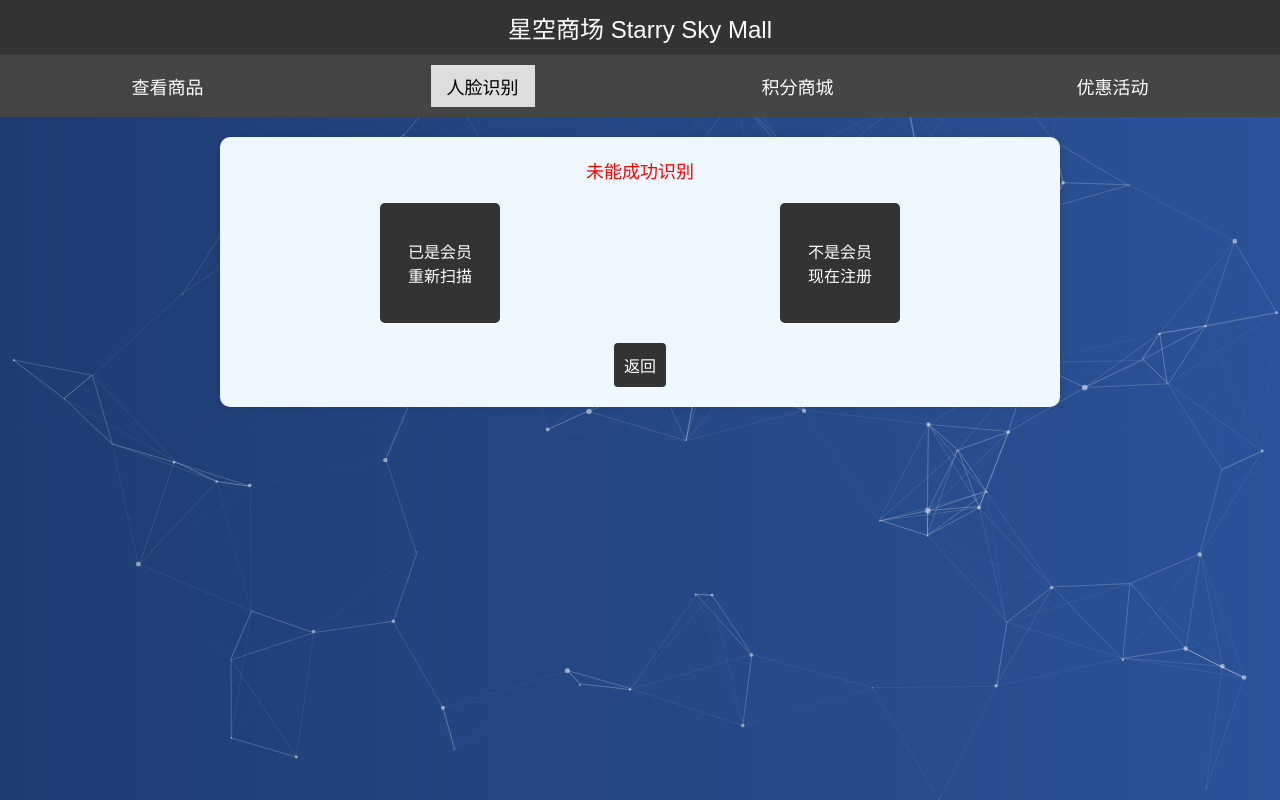
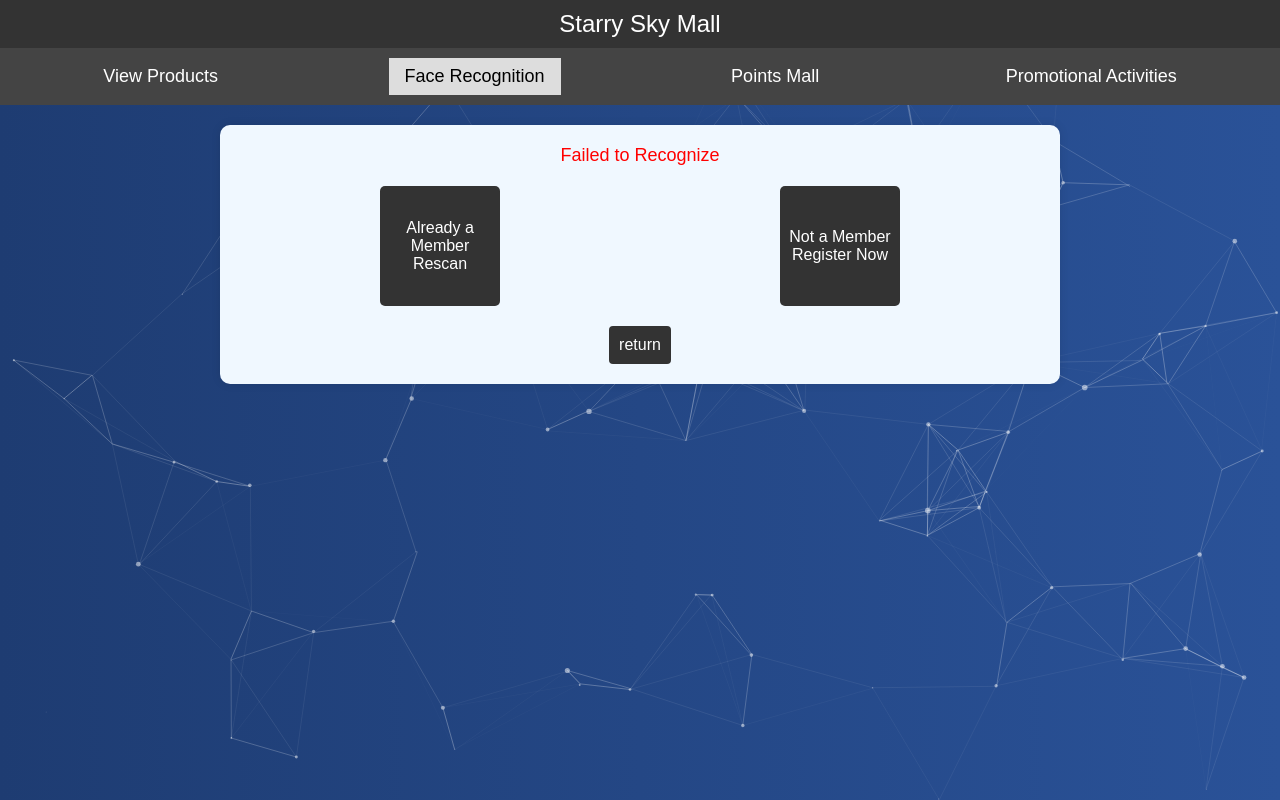
Before and after one commit to ShoppingFaceRecognition/Hainan, a Django app: template templates/items-robots/scan.html in a window 1280 px wide. Run offline with Django 4.2, Linux system fonts and the light colour scheme; the template is opened without the code that fills it, so the values that code supplies are empty; parts of the project's set-up code (start-up, migrations or seed data) failed here and were passed over.

Commit message:
Update scan.html

```diff
--- a/templates/items-robots/scan.html
+++ b/templates/items-robots/scan.html
@@ -97,21 +97,21 @@
 <body>
     <script src="../../static/js/background.js"></script>
     <div class="header">
-        星空商场 Starry Sky Mall
+         Starry Sky Mall
     </div>
     <div class="navbar">
-        <a href="/Commodity">查看商品</a>
-        <a href="face/" class="active">人脸识别</a>
-        <a href="jf_Commodity/">积分商城</a>
-        <a href="/discount">优惠活动</a>
+        <a href="/Commodity">View Products</a>
+        <a href="face/" class="active">Face Recognition</a>
+        <a href="jf_Commodity/">Points Mall</a>
+        <a href="/discount">Promotional Activities</a>
     </div>
     <div class="container">
-        <div class="message">未能成功识别</div>
+        <div class="message">Failed to Recognize</div>
         <div class="buttons">
-            <button onclick="retry()">已是会员<br>重新扫描</button>
-            <button onclick="register()">不是会员<br>现在注册</button>
+            <button onclick="retry()">Already a Member<br>Rescan</button>
+            <button onclick="register()">Not a Member<br>Register Now</button>
         </div>
-        <a href="#" class="back-button">返回</a>
+        <a href="#" class="back-button">return  </a>
     </div>
 
     <script>
@@ -120,12 +120,12 @@
         }
 
         function retry() {
-            alert("重新扫描功能尚未实现");
+            alert("Rescan Function Not Yet Implemented");
             // 在这里添加重新扫描的逻辑
         }
 
         function register() {
-            alert("注册功能尚未实现");
+            alert("Registration Function Not Yet Implemented");
             // 在这里添加注册的逻辑
         }
 
```
